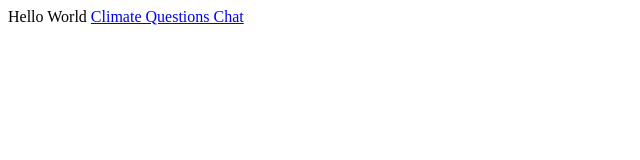
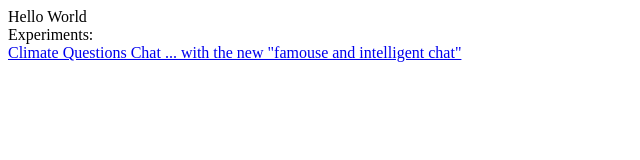
Before and after one commit to gt00x/gt00x.github.io, a plain HTML site: page index.html in a window 1280 px wide. Shown: the whole page, without its empty margins (0-640 px from the left). Drawn offline with Linux system fonts and the light colour scheme.

Commit message:
Update index.html

```diff
--- a/index.html
+++ b/index.html
@@ -3,6 +3,9 @@
 <TITLE>Hello World</TITLE>
 <BODY>
 Hello World
-  <a href="Climate-Questions.html">Climate Questions Chat</a>
+  <br>
+  Experiments:
+  <br>
+  <a href="Climate-Questions.html">Climate Questions Chat ... with the new "famouse and intelligent chat"</a>
 </BODY>
 </HTML>
```
